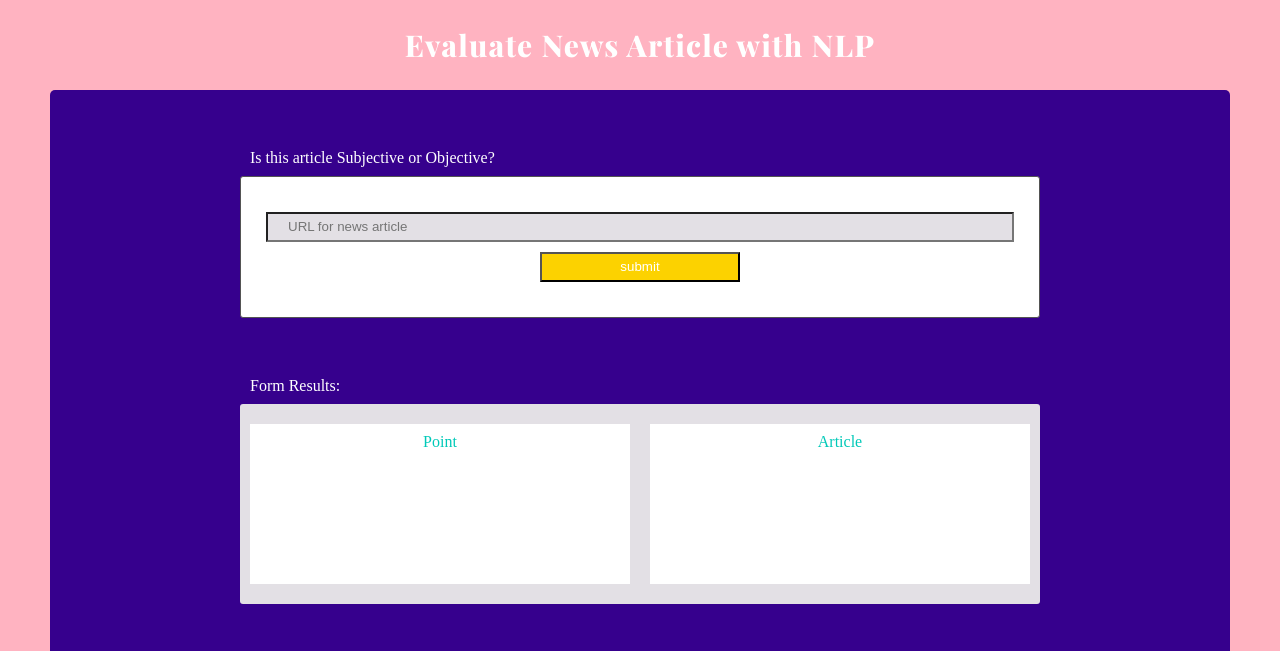
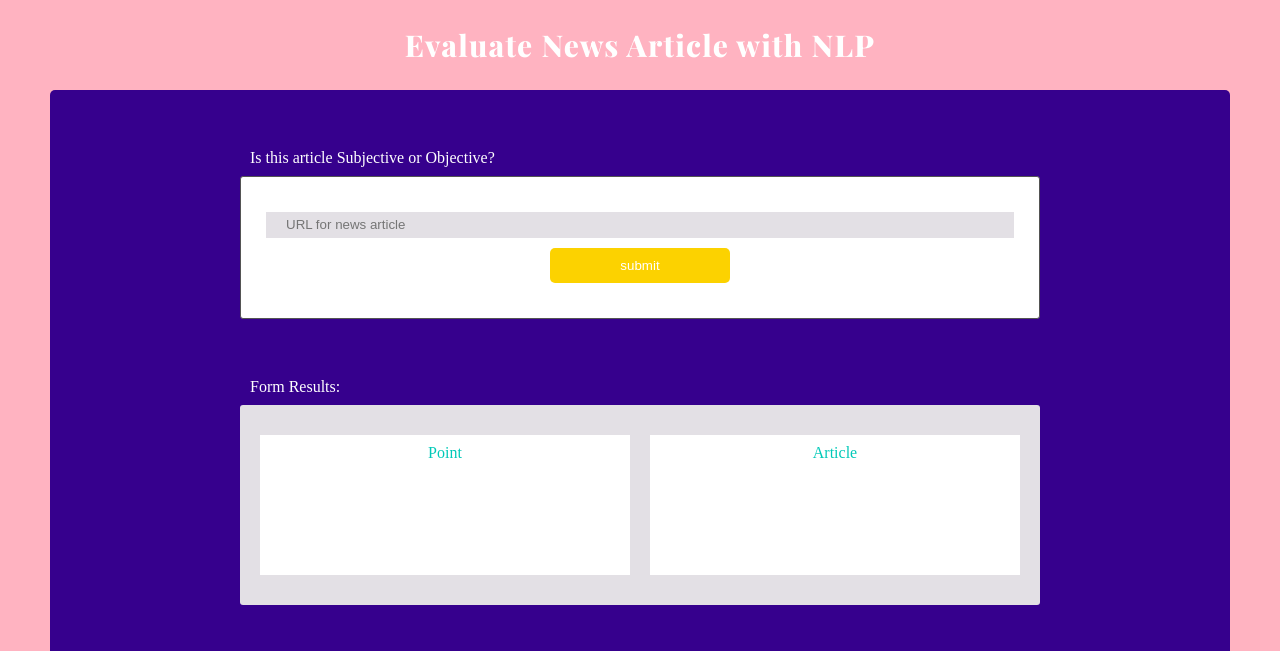
Before and after one commit to Yui-Iida/-udacity-04-Evaluate-news-nlp, a website built with webpack: page src/client/views/index.html in a window 1280 px wide. Shown: the top 651 px of the page. Built offline with nearby package versions, Linux system fonts and the light colour scheme.

Commit message:
add style

```diff
--- a/src/client/styles/form.scss
+++ b/src/client/styles/form.scss
@@ -4,6 +4,10 @@ $yellow: #fcd200;
 $green: #00c9b8;
 $purple: #36008d;
 $gray: #e3e0e5;
+
+*:focus {
+  outline: none;
+}
 
 form {
   border: 1px solid #545454;
@@ -12,10 +16,22 @@ form {
   background-color: white;
   display: block;
 
+  #name {
+    border: none;
+  }
+
   #submit {
     background-color: $yellow;
-    width: 200px;
+    width: 180px;
+    height: 35px;
+    border-radius: 5px;
+
     margin: 10px auto;
+    border: none;
+
+    &:hover {
+      background-color: #efc700;
+    }
   }
 }
 
@@ -46,7 +62,7 @@ input {
   display: grid;
   grid-template-columns: 1fr 1fr;
   column-gap: 20px;
-  padding: 10px;
+  padding: 20px;
 
   .point {
     background-color: white;
```
